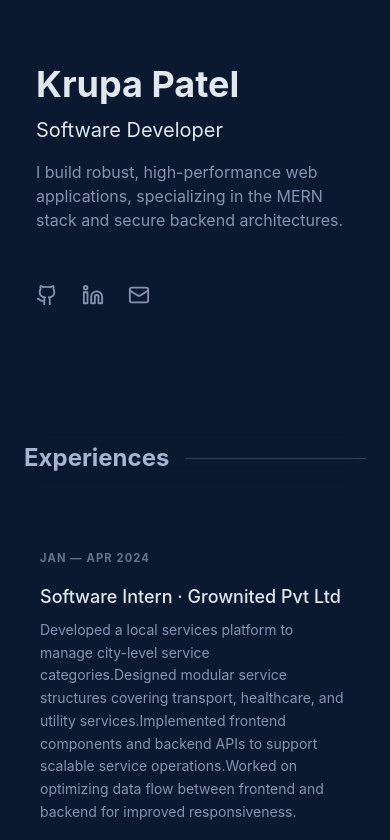
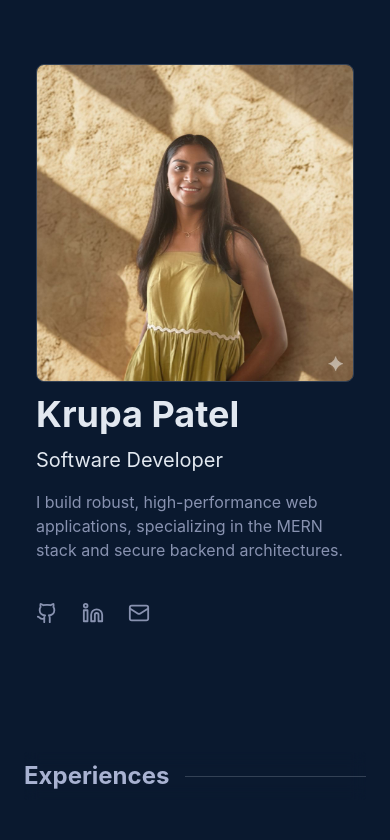
Before and after one commit to krupa-1926/portlfolio, a React (Vite) app: page / in a window 390 px wide. Shown: the top 840 px of the page. Built offline with nearby package versions, Linux system fonts and the light colour scheme.

Commit message:
profile photo updated

```diff
--- a/src/Components/Header.jsx
+++ b/src/Components/Header.jsx
@@ -1,5 +1,6 @@
 import { Github, Linkedin, Mail } from "lucide-react";
 import { useEffect, useState } from "react";
+import  profile from '../images/profile.jpeg'
 
 // const sections = ["about", "experience", "projects"];
 const sections = [ "experience", "projects"];
@@ -48,6 +49,10 @@ export default function Header() {
 
       {/* Intro */}
       <div>
+        <img
+                src={profile}
+                className="w-full h-full lg:w-40 lg:h-28 rounded-lg object-cover bg-slate-800 border border-slate-700 mb-3"
+              />
         <h1 className="text-4xl font-bold text-slate-200">Krupa Patel</h1>
         <h2 className="mt-3 text-xl text-slate-200">Software Developer</h2>
 
@@ -85,7 +90,7 @@ export default function Header() {
       </div>
 
       {/* Social Icons */}
-      <div className="flex gap-6 text-slate-400">
+      <div className="flex gap-6 text-slate-400 mt-10">
         <a href="https://github.com/krupa-1926" target="_blank"><Github size={22} /></a>
         <a href="https://www.linkedin.com/in/krupa1926/" target="_blank"><Linkedin size={22} /></a>
         <a href="mailto:krupapatel1926@gmail.com"><Mail size={22} /></a>
```
Also changed, not shown: src/images/profile.jpeg (added).
